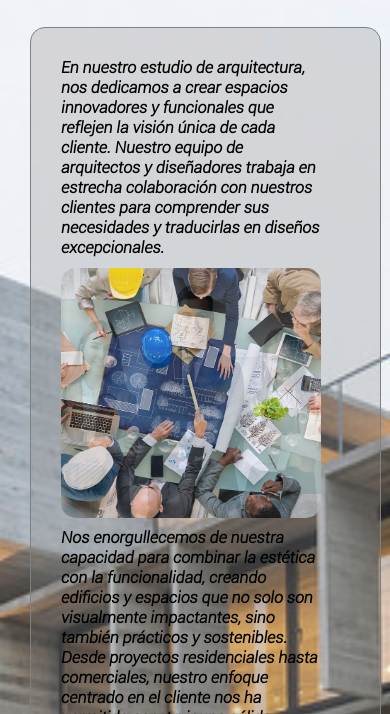
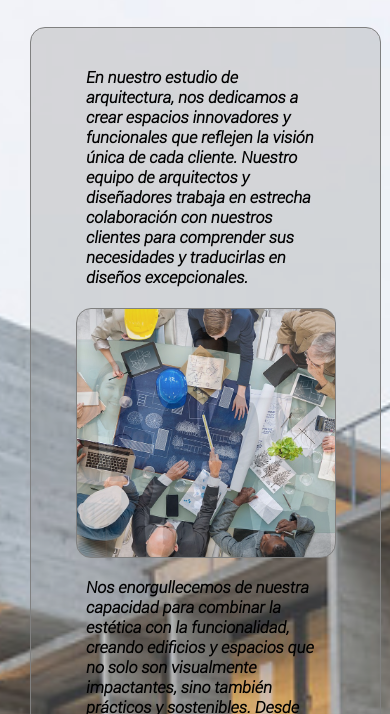
Before and after one commit to AlanBouzali/mi-repo-proyecto, a website: page pages/estudio.html in a window 390 px wide. Shown: the part 130-844 px from the top of the page. Drawn offline with nearby package versions, Linux system fonts and the light colour scheme.

Commit message:
estudio responsive

```diff
--- a/scss/partials/_queries.scss
+++ b/scss/partials/_queries.scss
@@ -104,13 +104,19 @@
         padding: 30px;
         display: flex;
         flex-direction: column;
+        justify-content: center;
         .prrfo1 , .prrfo2 , .prrfo3 , .prrfo4{
             width: 90%;
+            padding: 10px;
+            margin-left: 15px;
         }
         .galeria_estudio{
             display: inline;
             width: 90%;
             height: 250px;
+            padding: 10px;
+            margin-left: 15px;
+            border: 1px solid grey;
         }
         .img_estudio{
             display: none;
```
Also changed, not shown: css/style.css, 1 other file.
